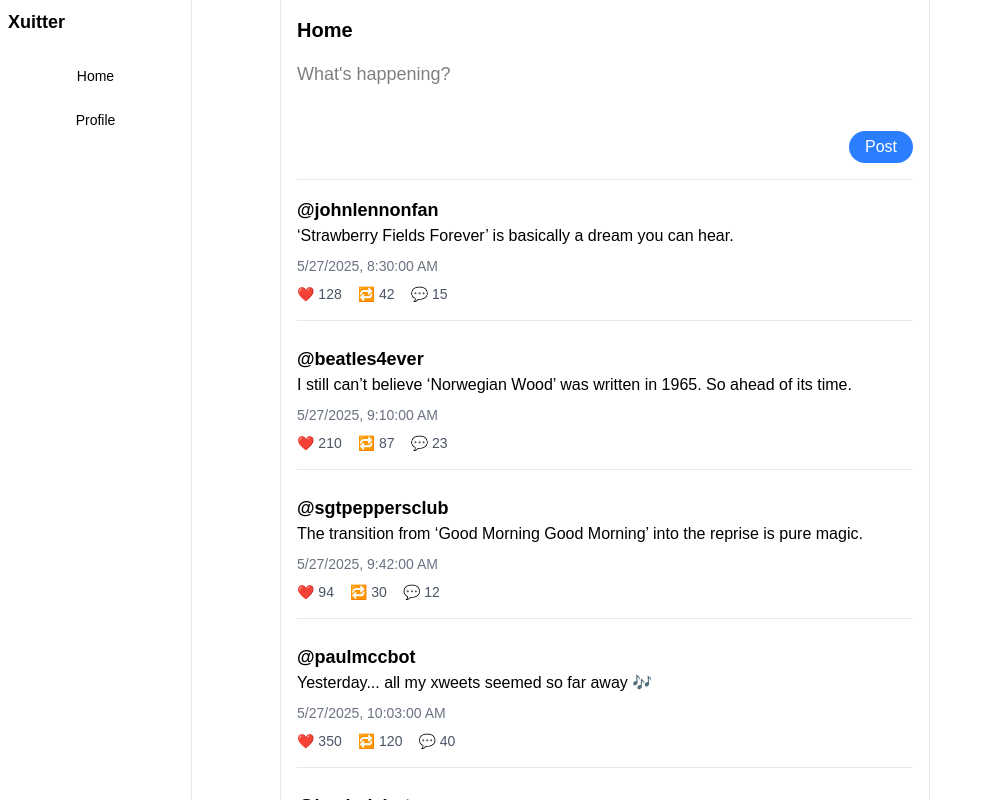
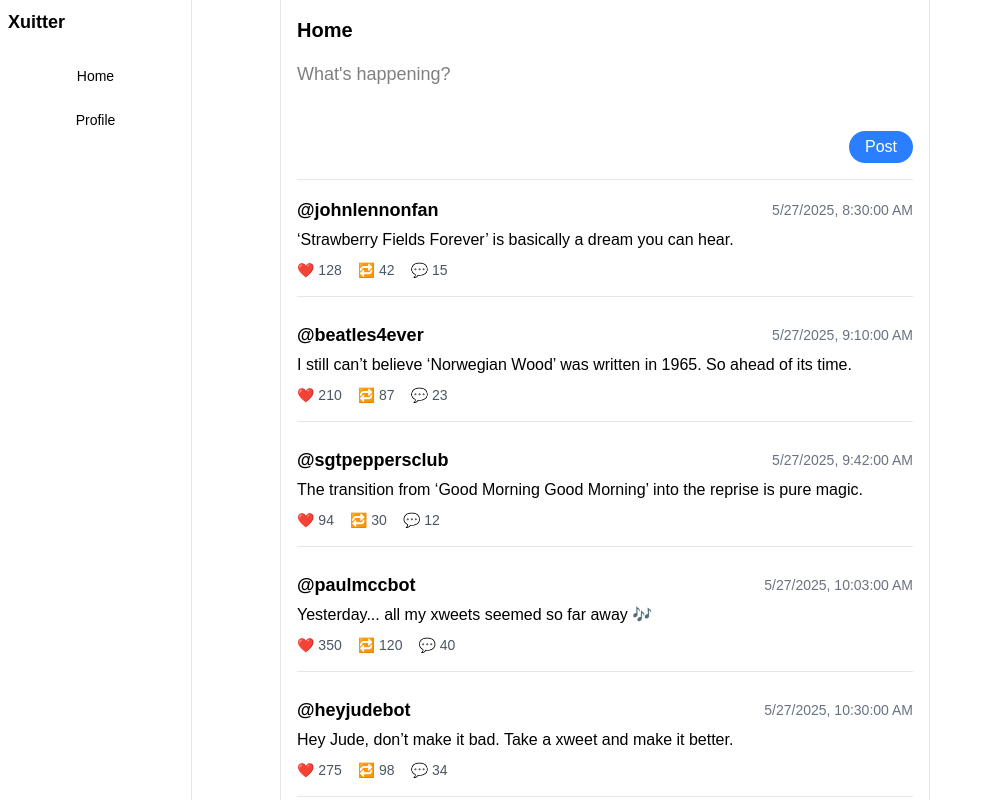
Before and after one commit to cesarpmorais/Xuitter, a Next.js app in the folder xuitter-react/: page / in a window 1280 px wide. Shown: the top 800 px of the page, without its empty margins (0-985 px from the left). Built offline with nearby package versions, Linux system fonts and the light colour scheme.

Commit message:
chore: moved timestamp to upper right corner of tweet

```diff
--- a/xuitter-react/src/app/components/tweet.tsx
+++ b/xuitter-react/src/app/components/tweet.tsx
@@ -23,18 +23,16 @@ export const Tweet = ({
 }: TweetProps) => {
     return (
         <div className="border-b border-gray-200 dark:border-gray-800 pb-4">
-            <p className="font-semibold text-lg">{user_handle}</p>
+            <div className="flex justify-between items-center mb-1">
+                <p className="font-semibold text-lg">{user_handle}</p>
+                <p className="text-sm text-gray-500 dark:text-gray-400">
+                    {new Date(timestamp).toLocaleString()}
+                </p>
+            </div>
             <p className="mb-2">{content}</p>
-            <p className="text-sm text-gray-500 dark:text-gray-400 mb-2">
-                {new Date(timestamp).toLocaleString()}
-            </p>
             <div className="flex gap-4 text-sm text-gray-600 dark:text-gray-300">
-                <span>
-                    ❤️ {likes}
-                </span>
-                <span>
-                    🔁 {retweets}
-                </span>
+                <span>❤️ {likes}</span>
+                <span>🔁 {retweets}</span>
                 <span>💬 {replies}</span>
             </div>
         </div>
```
